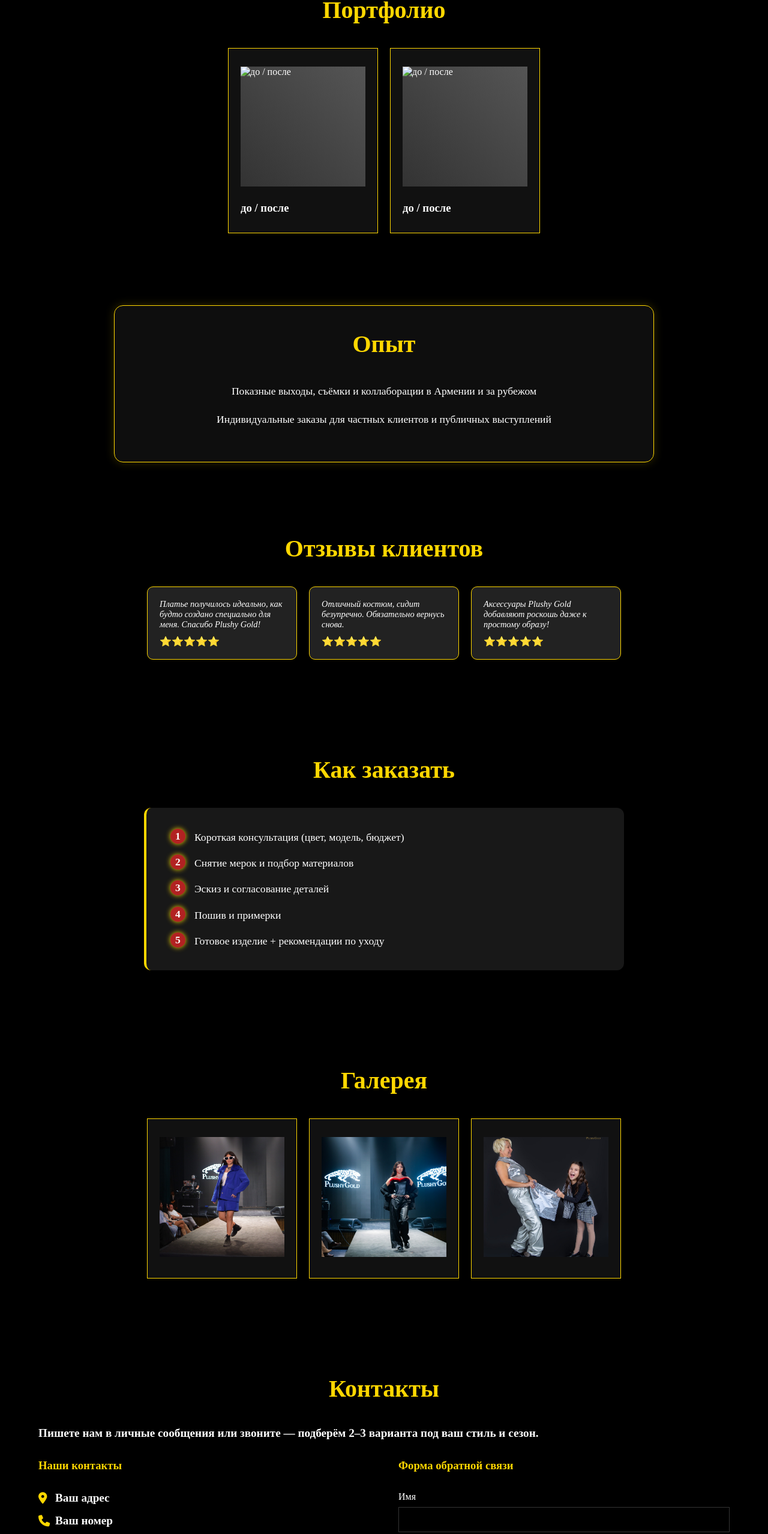
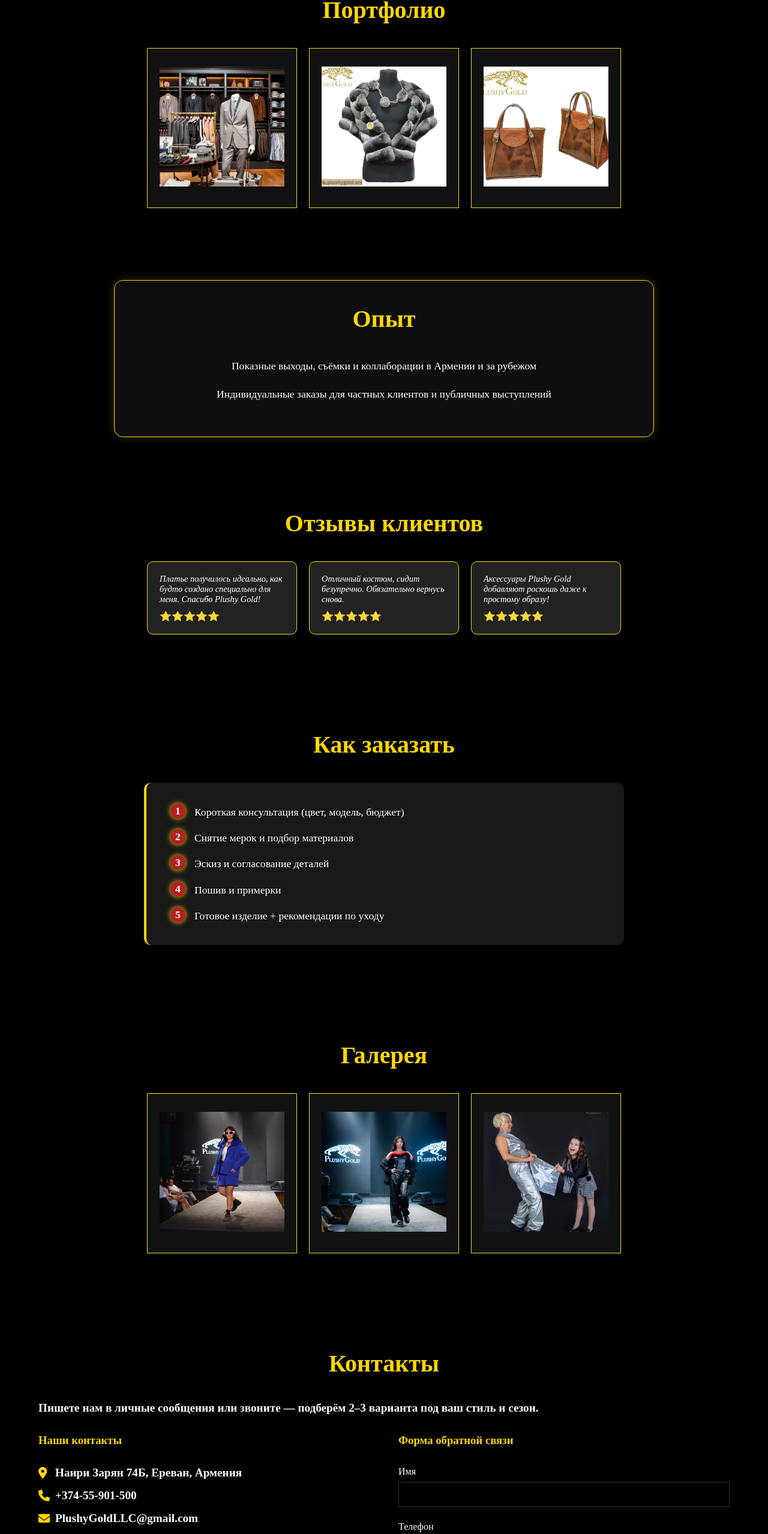
Before and after one commit to surghazaryan/plushygold, a plain HTML site: page index.html in a window 1280 px wide. Shown: the part 3262-5820 px from the top of the page at 60% size. Drawn offline with Linux system fonts and the light colour scheme; a web font is replaced by a local one.

Commit message:
chnaged portfolio section

```diff
--- a/index.html
+++ b/index.html
@@ -113,12 +113,16 @@
     <h2>Портфолио</h2>
     <div class="portfolio">
         <div class="card">
-            <img src="" alt="до / после">
-            <h3>до / после</h3>
+            <img src="./images/7.jpg" alt="до / после">
+<!--            <h3>до / после</h3>-->
         </div>
         <div class="card">
-            <img src="" alt="до / после">
-            <h3>до / после</h3>
+            <img src="./images/1.jpg" alt="до / после">
+<!--            <h3>до / после</h3>-->
+        </div>
+        <div class="card">
+            <img src="./images/ac.jpg" alt="до / после">
+            <!--            <h3>до / после</h3>-->
         </div>
     </div>
 </section>
@@ -184,17 +188,16 @@
         <div class="contact-info">
             <div class="contact-details">
                 <h3>Наши контакты</h3>
-                <p><i class="fa-solid fa-location-dot"></i>Ваш адрес</p>
-                <p><i class="fas fa-phone"></i> Ваш номер</p>
-                <p><i class="fas fa-envelope"></i> Ваш почта</p>
-                <p><i class="fas fa-clock"></i> Часы работы.</p>
+                <p><i class="fa-solid fa-location-dot"></i>Наири Зарян 74Б, Ереван, Армения</p>
+                <p><i class="fas fa-phone"></i> +374-55-901-500</p>
+                <p><i class="fas fa-envelope"></i> PlushyGoldLLC@gmail.com</p>
+                <p><i class="fas fa-clock"></i> 11:00 - 18:00</p>
             </div>
 
             <div class="social-links">
                 <h3>Мы в соцсетях</h3>
-                <a href="#"><i class="fa-solid fa-phone"></i></a>
-                <a href="#"><i class="fab fa-whatsapp"></i></a>
-                <a href="#"><i class="fab fa-instagram"></i></a>
+                <a href="https://www.facebook.com/PlushyGold" target="_blank"><i class="fa-brands fa-facebook"></i></a>
+                <a href="https://www.instagram.com/plushy_gold_/" target="_blank"><i class="fab fa-instagram"></i></a>
             </div>
         </div>
         <div class="contact-form">
```
Also changed, not shown: images/ac.jpg (added).
